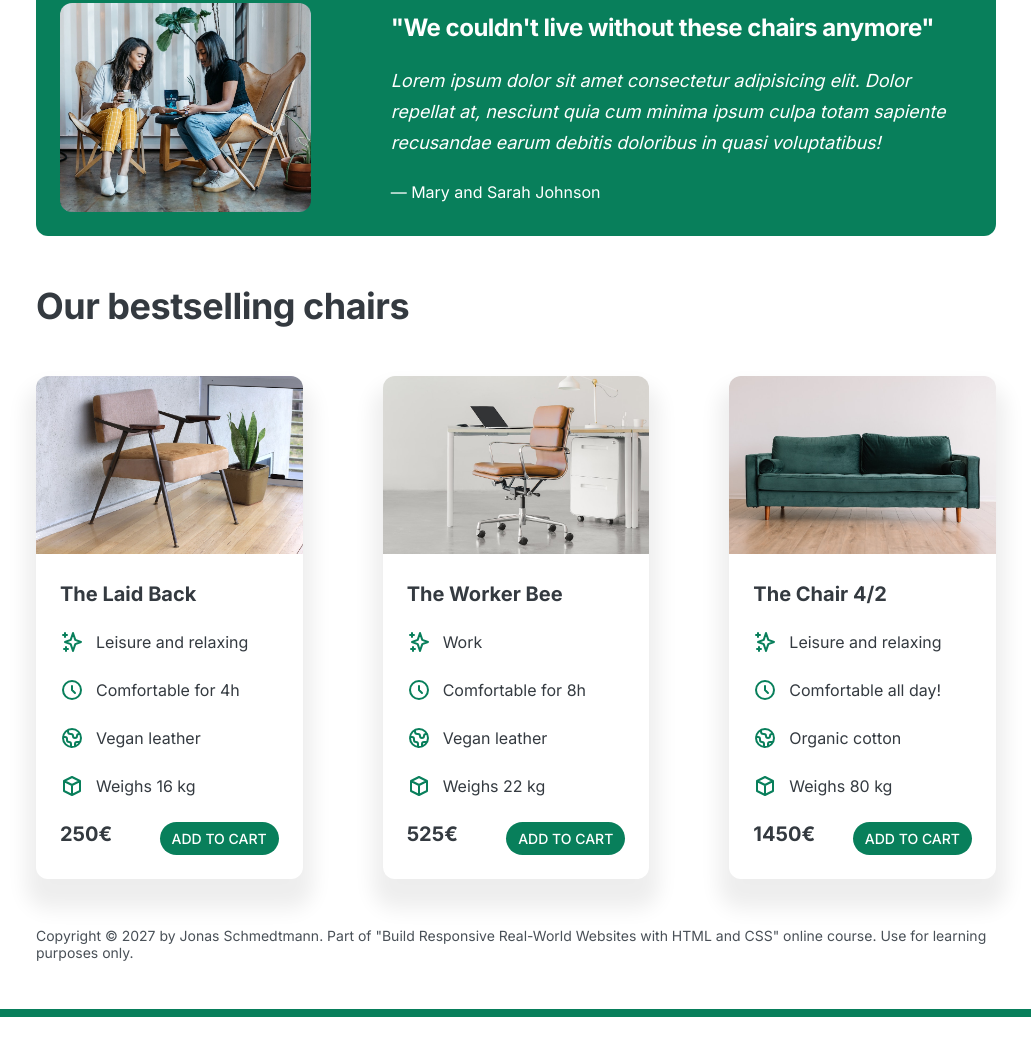
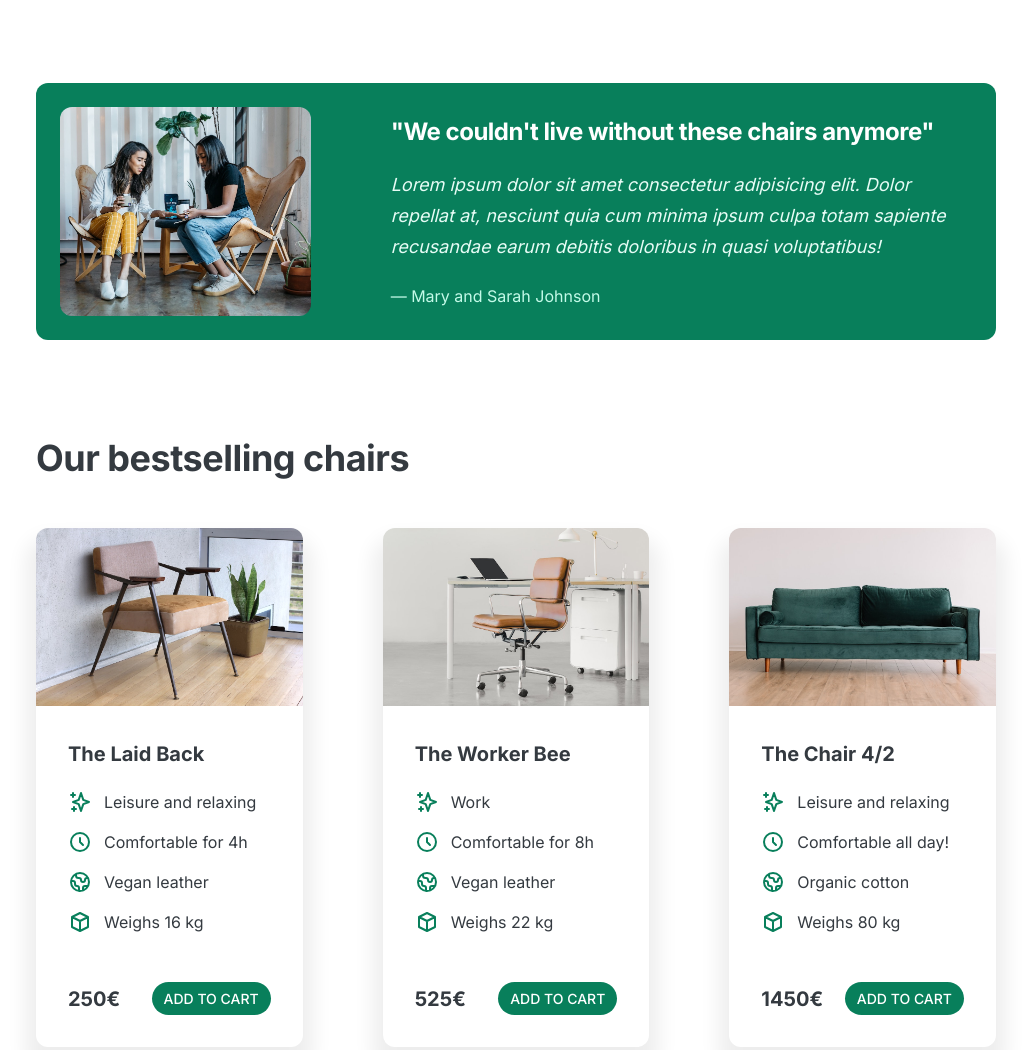
Before and after one commit to Khan-Tabish/Web-Templete, a plain HTML site: page index.html in a window 1280 px wide. Shown: the part 911-1961 px from the top of the page, without its empty margins (124-1155 px from the left). Before the commit the page ends 1928 px from the top, so only its background shows below. Drawn offline with Linux system fonts and the light colour scheme.

Commit message:
Implementing white-space

```diff
--- a/style.css
+++ b/style.css
@@ -33,7 +33,7 @@ body {
 
 header,
 section {
-  margin-bottom: 48px;
+  margin-bottom: 96px;
 }
 
 h2 {
@@ -95,7 +95,7 @@ header {
 }
 
 h1 {
-  margin-bottom: 24px;
+  margin-bottom: 32px;
   font-size: 44px;
   line-height: 1.1;
   letter-spacing: -1px;
@@ -118,7 +118,7 @@ img {
   stroke: #087f5b;
   width: 32px;
   height: 32px;
-  margin-bottom: 16px;
+  margin-bottom: 24px;
 }
 
 .features-title {
@@ -154,6 +154,11 @@ img {
   margin-bottom: 24px;
   font-size: 18px;
   line-height: 1.7;
+  color: #e6fcf5;
+}
+
+.testimonial-author {
+  color: #c3fae8;
 }
 
 /* CHAIRS */
@@ -168,7 +173,7 @@ img {
 }
 
 .chair-box {
-  padding: 24px;
+  padding: 32px;
 }
 
 h3 {
@@ -178,14 +183,14 @@ h3 {
 
 .chair-details {
   list-style: none;
-  margin-bottom: 24px;
+  margin-bottom: 48px;
 }
 
 .chair-details li {
   display: flex;
   align-items: center;
   gap: 12px;
-  margin-bottom: 24px;
+  margin-bottom: 16px;
 }
 
 .chair-details li:last-child {
@@ -201,6 +206,7 @@ h3 {
 .chair-price {
   display: flex;
   justify-content: space-between;
+  align-items: center;
   font-size: 20px;
 }
 
```
